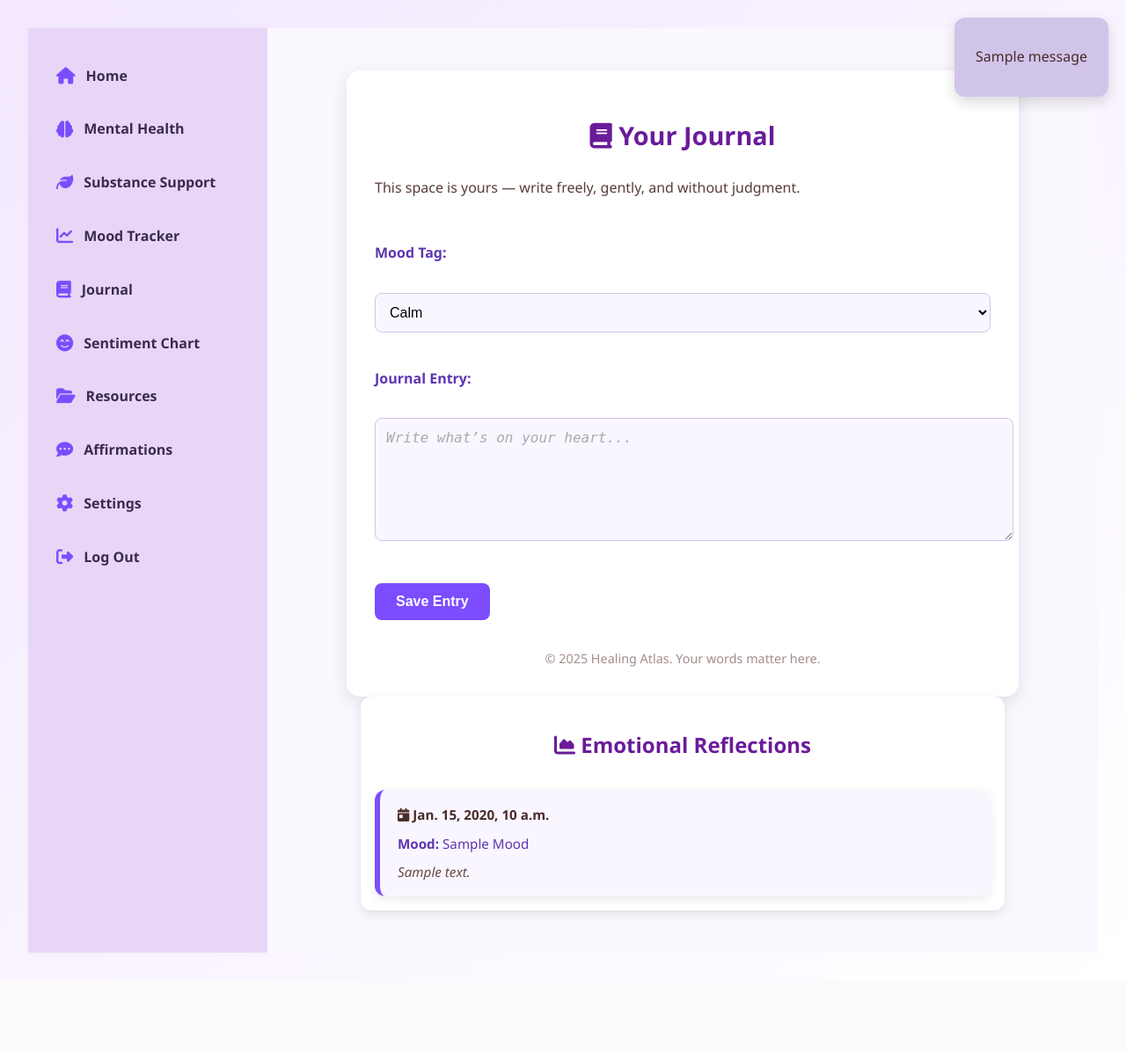
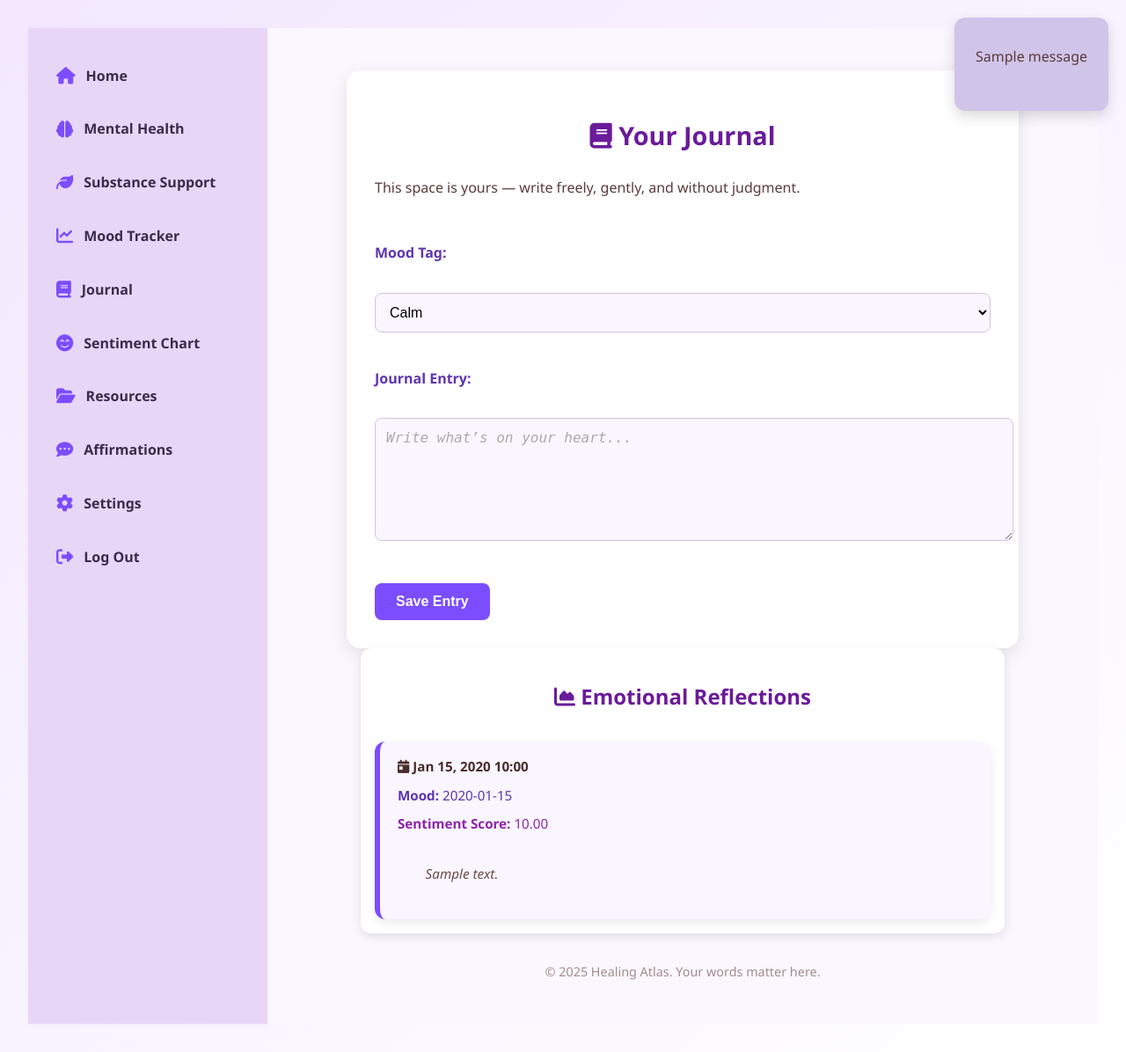
Before and after one commit to Flora72/Healing_Atlas, a Django app: template HEALING_ATLAS/Atlas/templates/journal.html in a window 1280 px wide. Shown: the whole page at 88% size. Before the commit the page ends 1083 px from the top, so only its background shows below. Run offline with Django 5.2, Linux system fonts and the light colour scheme; the template is opened without the code that fills it: most values are stand-ins (such as "Sample title", 1, 10 or a date in 2020); one stand-in notice (Sample message) is shown; parts of the project's set-up code (start-up, migrations or seed data) failed here and were passed over.

Commit message:
views journal

```diff
--- a/HEALING_ATLAS/Atlas/static/css/journal.css
+++ b/HEALING_ATLAS/Atlas/static/css/journal.css
@@ -162,6 +162,13 @@ form button:hover {
   animation: fadeIn 0.6s ease-out;
 }
 
+.journal-sentiment {
+  color: #8e24aa;
+  font-weight: 500;
+  font-size: 0.95rem;
+}
+
+
 @keyframes fadeIn {
   from { opacity: 0; transform: translateY(-10px); }
   to { opacity: 1; transform: translateY(0); }
--- a/HEALING_ATLAS/Atlas/templates/journal.html
+++ b/HEALING_ATLAS/Atlas/templates/journal.html
@@ -30,7 +30,13 @@
     <button type="submit">Save Entry</button>
   </form>
 
-    <div class="footer-note">© 2025 Healing Atlas. Your words matter here.</div>
+  {% if messages %}
+    <div class="confirmation-message">
+      {% for message in messages %}
+        <p>{{ message }}</p>
+      {% endfor %}
+    </div>
+  {% endif %}
 </div>
 
 {% if journal_entries %}
@@ -38,19 +44,24 @@
   <h2><i class="fas fa-chart-area"></i> Emotional Reflections</h2>
   {% for entry in journal_entries %}
     <div class="journal-card">
-          <div class="journal-date"><i class="fas fa-calendar-day"></i> {{ entry.date }}</div>
-          <div class="journal-mood"><strong>Mood:</strong> {{ entry.mood|title }}</div>
-          <div class="journal-text">{{ entry.text }}</div>
+      <div class="journal-date">
+        <i class="fas fa-calendar-day"></i> {{ entry.created_at|date:"M d, Y H:i" }}
+      </div>
+      <div class="journal-mood">
+        <strong>Mood:</strong> {{ entry.sentiment_label|title }}
+      </div>
+      <div class="journal-sentiment">
+        <strong>Sentiment Score:</strong> {{ entry.sentiment_score|floatformat:2 }}
+      </div>
+      <div class="journal-text">
+        {{ entry.content }}
+      </div>
     </div>
   {% endfor %}
 </div>
+{% else %}
+  <p class="no-entries">No journal entries yet. Your story begins here.</p>
 {% endif %}
 
-  {% if messages %}
-    <div class="confirmation-message">
-      {% for message in messages %}
-        <p>{{ message }}</p>
-      {% endfor %}
-    </div>
-  {% endif %}
+<div class="footer-note">© 2025 Healing Atlas. Your words matter here.</div>
 {% endblock %}
--- a/HEALING_ATLAS/settings.py
+++ b/HEALING_ATLAS/settings.py
@@ -17,6 +17,7 @@ import os
 load_dotenv()
 
 HUGGINGFACE_API_KEY = os.getenv("HF_TOKEN")
+
 
 # Build paths inside the project like this: BASE_DIR / 'subdir'.
 BASE_DIR = Path(__file__).resolve().parent.parent
```
Also changed, not shown: HEALING_ATLAS/Atlas/views.py (+15 -4 lines), db.sqlite3. Lines whose indentation alone changed are shown as unchanged.
